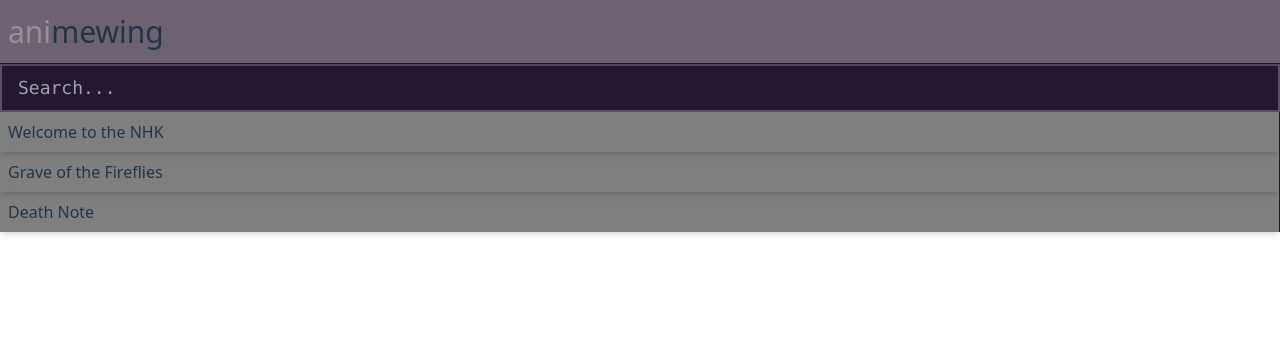
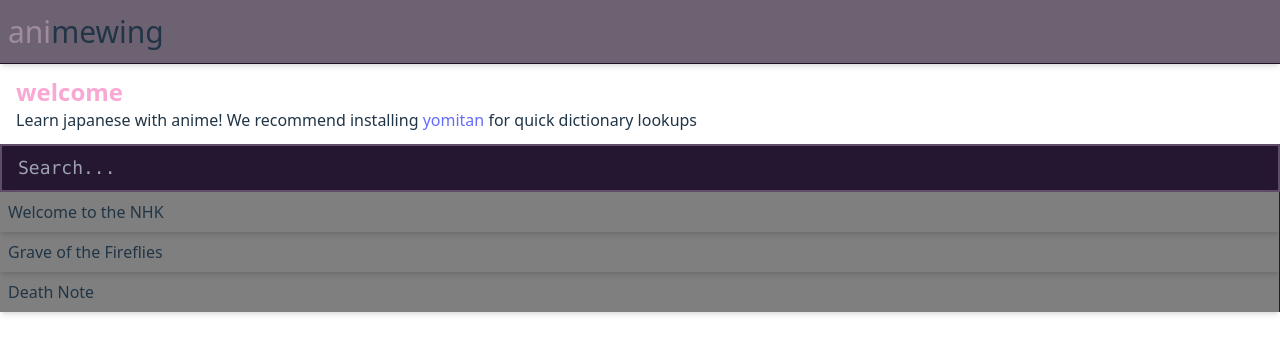
Before and after one commit to FunOrange/animewing, a React (Vite) app: page / in a window 1280 px wide. Shown: the top 354 px of the page. Built offline with nearby package versions, Linux system fonts and the light colour scheme.

Commit message:
update home page

```diff
--- a/src/Home.tsx
+++ b/src/Home.tsx
@@ -7,6 +7,14 @@
 
   return (
     <div className="flex flex-col w-full h-screen max-w-screen-2xl">
+      <div className="px-4 py-3">
+        <h1 className="text-pink-300 text-2xl font-bold">welcome</h1>
+        <p>
+          Learn japanese with anime! We recommend installing{" "}
+          <a href="https://yomitan.wiki/">yomitan</a> for quick dictionary
+          lookups
+        </p>
+      </div>
       <input
         className="w-full px-4 py-2 text-lg font-mono border-2 border-dusk-400 bg-dusk-800"
         placeholder="Search..."
--- a/src/Watch.tsx
+++ b/src/Watch.tsx
@@ -9,10 +9,9 @@
 import { Link } from "react-router-dom";
 
 export interface WatchProps {
-  anime: Anime;
   metadata: AnimeMetadata;
 }
-export default function Watch({ anime, metadata }: WatchProps) {
+export default function Watch({ metadata }: WatchProps) {
   const [currentEpisode, _setCurrentEpisode] = useState(1);
   const setCurrentEpisode = (episode: number) => _setCurrentEpisode(episode);
 
--- a/src/listing.ts
+++ b/src/listing.ts
@@ -1,6 +1,4 @@
 import { match } from "ts-pattern";
-
-export type Anime = "nhk-ni-youkoso" | "hotaru-no-haka" | "death-note";
 
 export interface AnimeMetadata {
   m3u8: (episode: number) => string;
@@ -10,7 +8,7 @@
   offsetY?: string;
 }
 
-export const listing: Record<Anime, AnimeMetadata> = {
+export const listing: Record<string, AnimeMetadata> = {
   "nhk-ni-youkoso": {
     m3u8: (episode: number) =>
       `https://hlsx3cdn.echovideo.to/welcome-to-the-nhk/${episode}/master.m3u8`,
```
